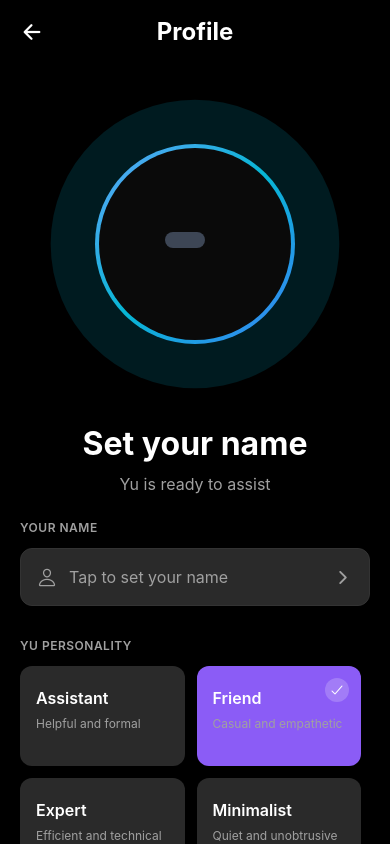
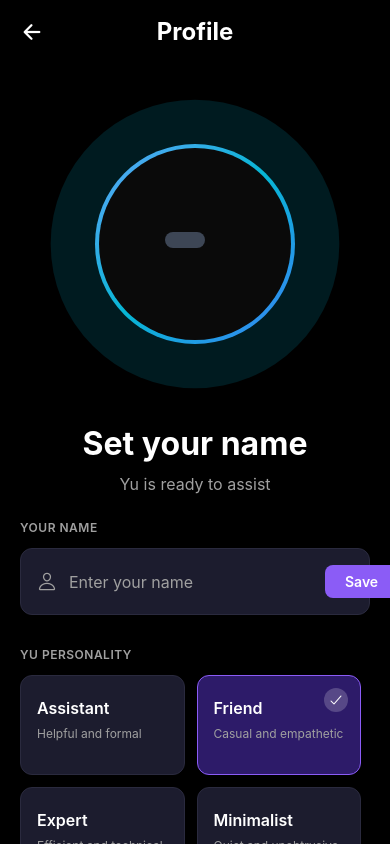
Before and after one commit to Mmabiaa/Yu, a React Native app: screen /Profile in a window 390 px wide. Built offline with nearby package versions, Linux system fonts and the light colour scheme; what react-native-worklets would draw is missing.

Commit message:
Improved ProfileScreen UI

```diff
--- a/src/screens/ProfileScreen.tsx
+++ b/src/screens/ProfileScreen.tsx
@@ -39,6 +39,14 @@ export default function ProfileScreen({ navigation }: any) {
   const [selectedPresence, setSelectedPresence] = useState('full');
   const [userName, setUserName] = useState('');
 
+  const handleSaveName = () => {
+    if (userName.trim()) {
+      Alert.alert('Success', `Name saved as: ${userName}`);
+    } else {
+      Alert.alert('Error', 'Please enter your name');
+    }
+  };
+
   return (
     <SafeAreaView style={styles.container} edges={['top']}>
       <View style={styles.header}>
@@ -66,17 +74,19 @@ export default function ProfileScreen({ navigation }: any) {
         {/* Your Name Input */}
         <View style={styles.section}>
           <Text style={styles.sectionLabel}>YOUR NAME</Text>
-          <TouchableOpacity style={styles.nameInput}>
+          <View style={styles.nameInput}>
             <Ionicons name="person-outline" size={20} color={colors.textSecondary} style={styles.nameInputIcon} />
             <TextInput
               style={styles.nameInputText}
-              placeholder="Tap to set your name"
+              placeholder="Enter your name"
               placeholderTextColor={colors.textSecondary}
               value={userName}
               onChangeText={setUserName}
             />
-            <Ionicons name="chevron-forward" size={20} color={colors.textSecondary} />
-          </TouchableOpacity>
+            <TouchableOpacity style={styles.saveButton} onPress={handleSaveName}>
+              <Text style={styles.saveButtonText}>Save</Text>
+            </TouchableOpacity>
+          </View>
         </View>
 
         {/* Yu Personality Section */}
@@ -230,11 +240,11 @@ const styles = StyleSheet.create({
   nameInput: {
     flexDirection: 'row',
     alignItems: 'center',
-    backgroundColor: colors.surfaceLight,
+    backgroundColor: '#1C1C2E',
     padding: 16,
     borderRadius: 12,
     borderWidth: 1,
-    borderColor: colors.border,
+    borderColor: '#2A2A3E',
   },
   nameInputIcon: {
     marginRight: 12,
@@ -244,6 +254,18 @@ const styles = StyleSheet.create({
     ...typography.body,
     color: colors.text,
   },
+  saveButton: {
+    backgroundColor: '#8B5CF6',
+    paddingHorizontal: 20,
+    paddingVertical: 8,
+    borderRadius: 8,
+    marginLeft: 8,
+  },
+  saveButtonText: {
+    color: colors.text,
+    fontWeight: '600',
+    fontSize: 14,
+  },
   personalityGrid: {
     flexDirection: 'row',
     flexWrap: 'wrap',
@@ -251,15 +273,18 @@ const styles = StyleSheet.create({
   },
   personalityOption: {
     width: '47%',
-    backgroundColor: colors.surfaceLight,
+    backgroundColor: '#1C1C2E',
     padding: 16,
     borderRadius: 12,
     position: 'relative',
     minHeight: 100,
     justifyContent: 'flex-start',
+    borderWidth: 1,
+    borderColor: '#2A2A3E',
   },
   personalityOptionSelected: {
-    backgroundColor: colors.purple,
+    backgroundColor: '#2D1B69',
+    borderColor: '#8B5CF6',
   },
   checkmarkContainer: {
     position: 'absolute',
@@ -294,13 +319,16 @@ const styles = StyleSheet.create({
     flexDirection: 'row',
     alignItems: 'center',
     justifyContent: 'space-between',
-    backgroundColor: colors.surfaceLight,
+    backgroundColor: '#1C1C2E',
     padding: 16,
     borderRadius: 12,
     marginBottom: 8,
+    borderWidth: 1,
+    borderColor: '#2A2A3E',
   },
   presenceOptionSelected: {
-    backgroundColor: colors.purple,
+    backgroundColor: '#2D1B69',
+    borderColor: '#8B5CF6',
   },
   presenceContent: {
     flex: 1,
@@ -318,11 +346,13 @@ const styles = StyleSheet.create({
   settingOption: {
     flexDirection: 'row',
     alignItems: 'center',
-    backgroundColor: colors.surfaceLight,
+    backgroundColor: '#1C1C2E',
     padding: 16,
     borderRadius: 12,
     marginBottom: 8,
     gap: 12,
+    borderWidth: 1,
+    borderColor: '#2A2A3E',
   },
   settingIconContainer: {
     width: 40,
```
